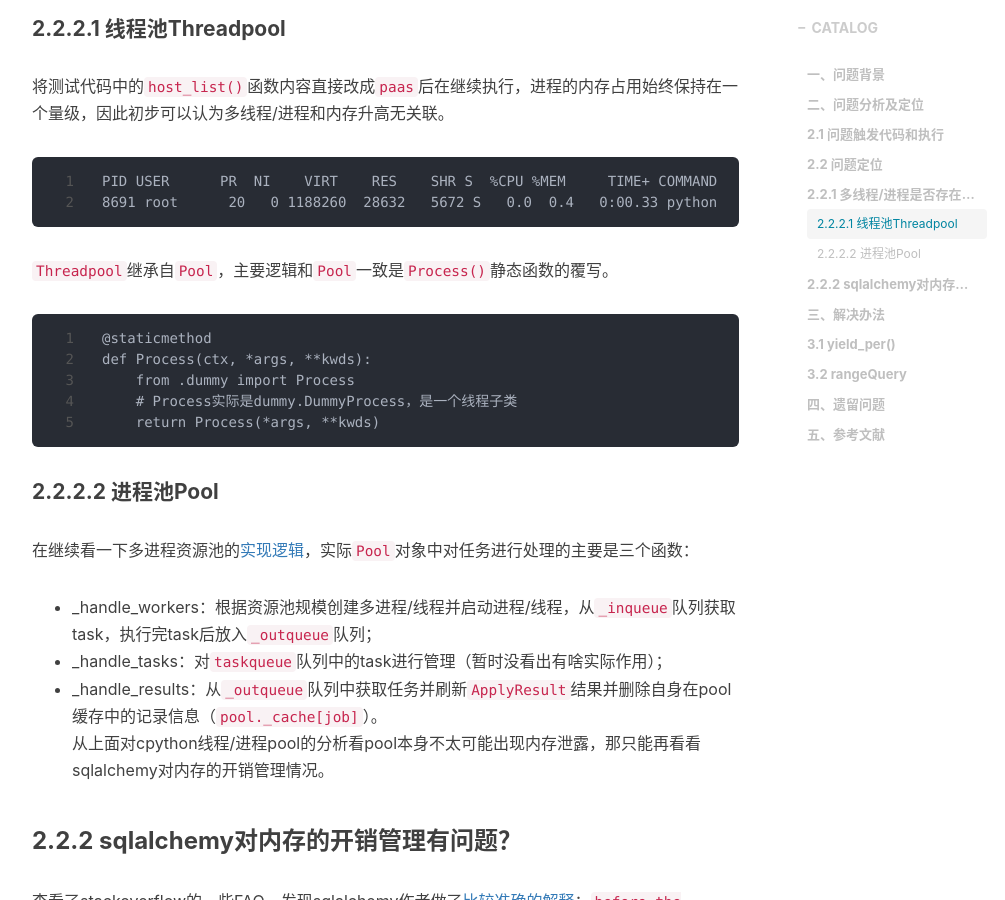
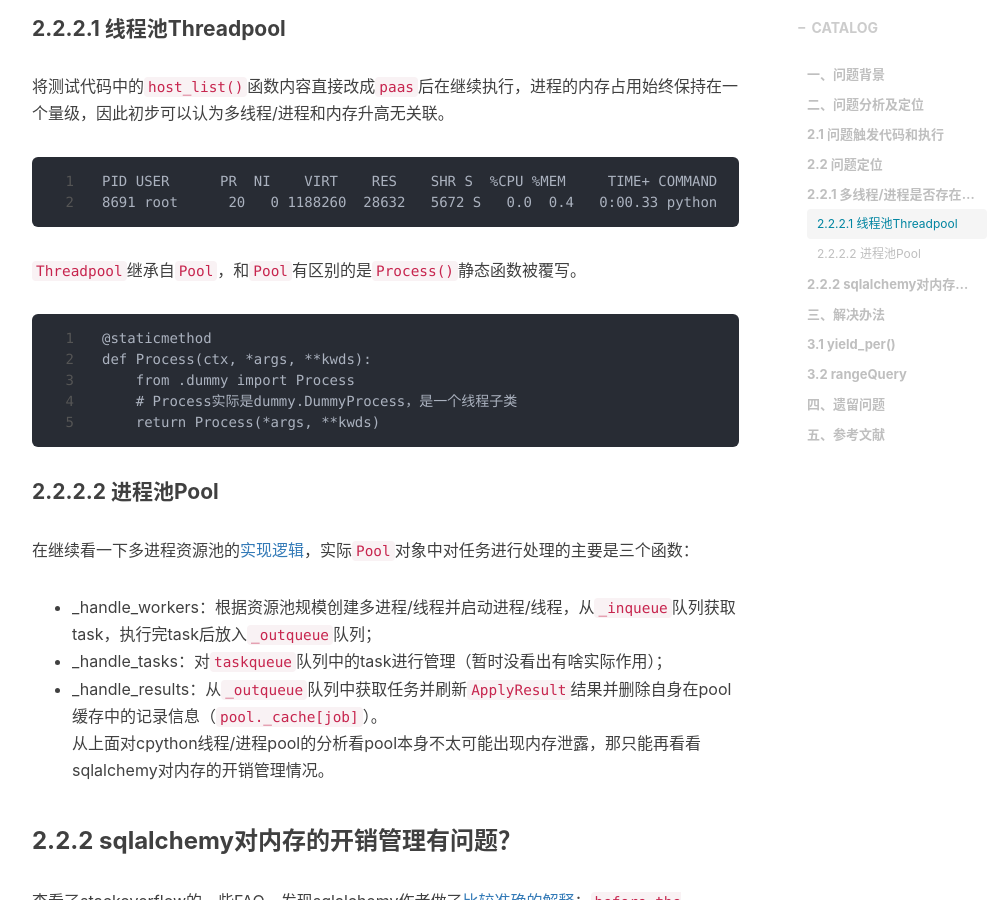
Before and after one commit to shihai1991/shihai1991.github.io, a Jekyll site: the page built from _posts/2022-09-20-multiprocessing-sqlalchemy.md, in a window 1280 px wide and 900 px high, scrolled down 3311 px. Shown: the whole window, without its empty margins (233-1238 px from the left). Built offline with Jekyll 4.4.1, drawn with Linux system fonts in a browser that asks for light colours; nearby versions of some CDN libraries; comment, search, counter and statistics services are not loaded.

Commit message:
Update 2022-09-20-multiprocessing-sqlalchemy.md

````diff
--- a/_posts/2022-09-20-multiprocessing-sqlalchemy.md
+++ b/_posts/2022-09-20-multiprocessing-sqlalchemy.md
@@ -125,7 +125,7 @@ result len:100000
 PID USER      PR  NI    VIRT    RES    SHR S  %CPU %MEM     TIME+ COMMAND
 8691 root      20   0 1188260  28632   5672 S   0.0  0.4   0:00.33 python
 ```
-`Threadpool`继承自`Pool`，主要逻辑和`Pool`一致是`Process()`静态函数的覆写。
+`Threadpool`继承自`Pool`，和`Pool`有区别的是`Process()`静态函数被覆写。
 ```
 @staticmethod
 def Process(ctx, *args, **kwds):
````
